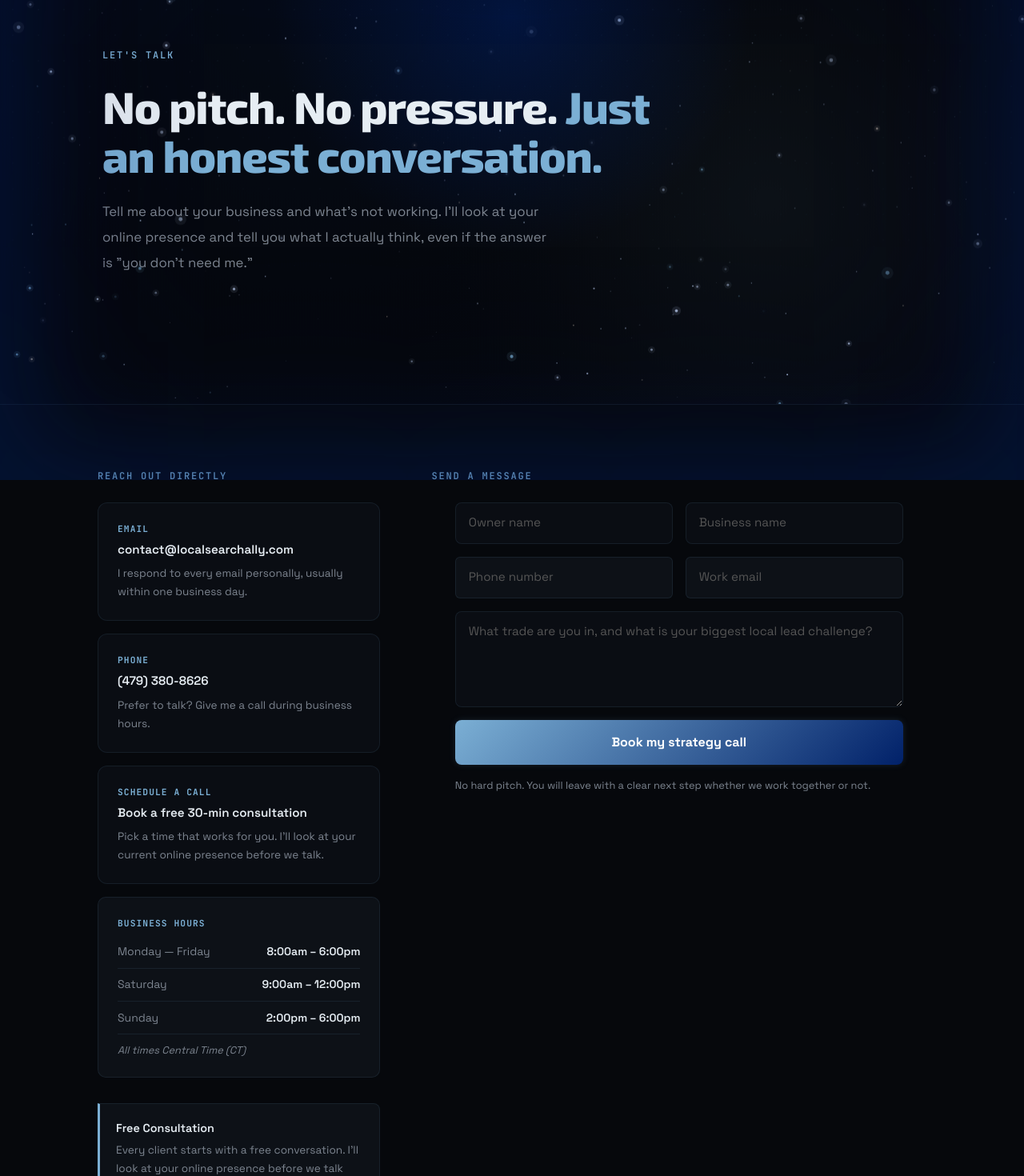
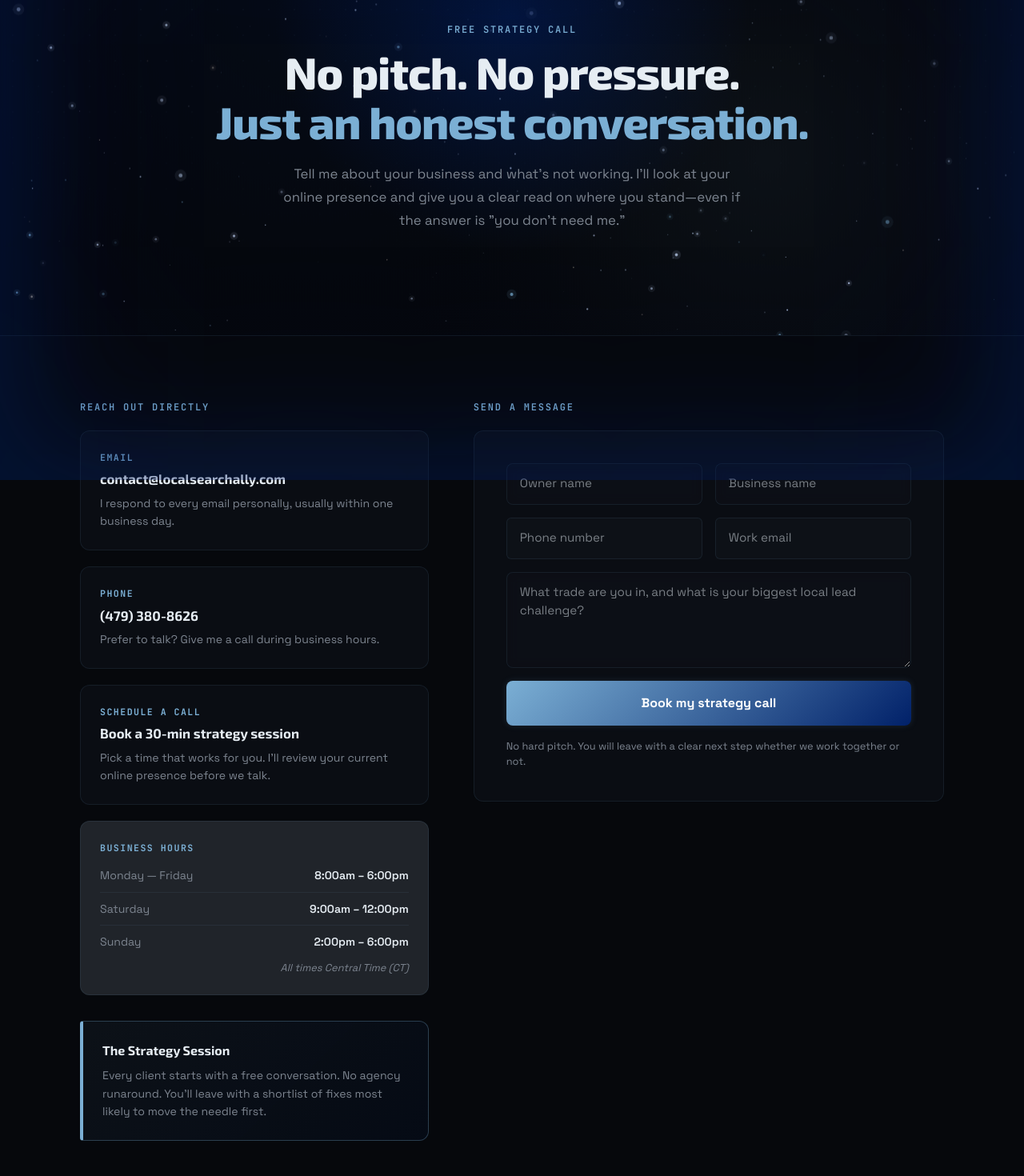
Before and after one commit to chadsmith-webdev/local-search-ally, a Next.js app: page /contact in a window 1280 px wide. Shown: the part 200-1670 px from the top of the page at 80% size. Built offline with nearby package versions, Linux system fonts and the light colour scheme.

Commit message:
Audited and fixed copy, UI/UX, and frontend design issues on Contact page

```diff
--- a/src/app/contact/ContactClient.js
+++ b/src/app/contact/ContactClient.js
@@ -24,7 +24,7 @@ function useReveal() {
 function Reveal({ children, style = {}, delay = 0 }) {
   const ref = useReveal();
   return (
-    <div ref={ref} className="reveal" style={{ transitionDelay: `${delay}ms`, ...style }}>
+    <div ref={ref} className="contact-reveal" style={{ transitionDelay: `${delay}ms`, ...style }}>
       {children}
     </div>
   );
@@ -45,9 +45,9 @@ const contactMethods = [
   },
   {
     label: "Schedule a Call",
-    value: "Book a free 30-min consultation",
+    value: "Book a 30-min strategy session",
     href: "https://calendly.com/smithchadlamont/30min",
-    desc: "Pick a time that works for you. I'll look at your current online presence before we talk.",
+    desc: "Pick a time that works for you. I'll review your current online presence before we talk.",
     external: true,
   },
 ];
@@ -56,53 +56,156 @@ export default function ContactClient() {
   return (
     <>
       <style>{`
-        .reveal {
+        .contact-reveal {
           opacity: 0;
-          transform: translateY(30px);
-          filter: blur(4px);
-          transition: opacity 0.7s ease, transform 0.7s ease, filter 0.7s ease;
+          transform: translateY(26px);
+          transition:
+            opacity 650ms cubic-bezier(0.22, 1, 0.36, 1),
+            transform 650ms cubic-bezier(0.22, 1, 0.36, 1);
         }
-        .reveal.revealed { opacity: 1; transform: translateY(0); filter: blur(0); }
-        .contact-card {
-          background: rgba(13,17,23,0.7);
-          backdrop-filter: blur(12px);
-          -webkit-backdrop-filter: blur(12px);
-          border: 1px solid rgba(123,175,212,0.1);
+        .contact-reveal.revealed { opacity: 1; transform: translateY(0); }
+        .contact-methods { display: grid; gap: 1.25rem; }
+        .card-link {
+          display: block;
+          text-decoration: none;
+          padding: 1.5rem;
+        }
+        .contact-method-label {
+          color: var(--carolina);
+          font-size: 0.72rem;
+          text-transform: uppercase;
+          letter-spacing: 0.13em;
+          font-weight: 700;
+          margin-bottom: 0.4rem;
+          font-family: var(--font-mono);
+        }
+        .contact-method-val {
+          color: var(--text);
+          font-family: var(--font-display);
+          font-weight: 700;
+          margin-bottom: 0.4rem;
+          font-size: 1.05rem;
+        }
+        .contact-method-desc {
+          color: var(--muted);
+          margin: 0;
+          font-size: 0.88rem;
+          line-height: 1.6;
+        }
+        /* Business Hours box */
+        .hours-box {
+          background: color-mix(in oklab, var(--surface) 90%, white 10%);
+          border: 1px solid var(--border);
           border-radius: 12px;
           padding: 1.5rem;
-          text-decoration: none;
-          display: block;
-          transition: border-color 0.25s, transform 0.25s, box-shadow 0.25s;
+          margin-top: 1.25rem;
         }
-        .contact-card:hover {
-          border-color: rgba(123,175,212,0.3);
-          transform: translateY(-3px);
-          box-shadow: 0 0 20px rgba(123,175,212,0.1);
+        .hours-row {
+          display: flex;
+          justify-content: space-between;
+          align-items: center;
+          padding-bottom: 0.6rem;
+          margin-bottom: 0.6rem;
+          border-bottom: 1px solid rgba(123, 175, 212, 0.08);
         }
-        input::placeholder, textarea::placeholder {
-          color: #555;
+        .hours-row:last-of-type { border-bottom: 0; padding-bottom: 0; margin-bottom: 0; }
+        .hours-day { color: var(--muted); font-size: 0.88rem; }
+        .hours-time { color: var(--text); font-size: 0.88rem; font-weight: 600; }
+        .hours-note { color: var(--muted); font-size: 0.8rem; margin-top: 0.75rem; font-style: italic; text-align: right; }
+        /* Strategy context box */
+        .strategy-context {
+          margin-top: 2rem;
+          background: linear-gradient(135deg, rgba(123,175,212,0.06), rgba(1,33,105,0.1));
+          border: 1px solid var(--border-hover);
+          border-left: 4px solid var(--carolina);
+          border-radius: 4px 12px 12px 4px;
+          padding: 1.5rem;
         }
-          @media (max-width: 768px) {
-  .hero-section { padding: 5rem 1.5rem 4rem !important; }
-  .contact-grid { grid-template-columns: 1fr !important; }
-  .form-row { grid-template-columns: 1fr !important; }
+        .strategy-context-title {
+          color: var(--text);
+          font-family: var(--font-display);
+          font-weight: 700;
+          margin: 0 0 0.5rem;
+          font-size: 1rem;
+        }
+        .strategy-context-desc {
+          color: var(--muted);
+          margin: 0;
+          font-size: 0.88rem;
+          line-height: 1.6;
+        }
+
+        .contact-hero {
+          padding: 10rem 1.5rem 8rem;
+          border-bottom: 1px solid var(--border);
+          position: relative;
+          overflow: hidden;
+          text-align: center;
+        }
+        .contact-hero-inner {
+          max-width: 760px;
+          margin: 0 auto;
+          position: relative;
+          z-index: 1;
+        }
+        .contact-hero-title {
+          font-family: var(--font-display);
+          font-size: clamp(1.75rem, 5.5vw, 3.5rem);
+          font-weight: 800;
+          line-height: 1.1;
+          margin: 0 auto 1.25rem;
+          letter-spacing: -0.02em;
+        }
+        .contact-hero-copy {
+          color: var(--muted);
+          font-size: 1.05rem;
+          line-height: 1.75;
+          max-width: 580px;
+          margin: 0 auto;
+        }
+        .contact-grid-wrap {
+          padding: 5rem 1.5rem;
+        }
+        .contact-grid {
+          max-width: 1080px;
+          margin: 0 auto;
+          display: grid;
+          grid-template-columns: 1fr 1.35fr;
+          gap: 3.5rem;
+          align-items: start;
+        }
+
+        @media (max-width: 860px) {
+          .contact-grid {
+            grid-template-columns: 1fr;
+            gap: 4rem;
+            max-width: 600px;
+          }
+        }
+        @media (max-width: 640px) {
+          .contact-hero {
+            padding: 7rem 1.1rem 4rem;
+          }
+          .contact-hero-title {
+            font-size: clamp(2rem, 8vw, 2.75rem);
+          }
+          .contact-hero-copy {
+            font-size: 0.95rem;
+          }
+          .contact-grid-wrap {
+            padding: 3rem 1.1rem;
+          }
+          .contact-grid { gap: 3rem; }
         }
       `}</style>
 
       {/* Hero */}
-      <section className="hero-section" style={{
-        padding: "12rem 8rem 10rem",
-        borderBottom: "1px solid var(--border)",
-        position: "relative",
-        overflow: "hidden",
-      }}>
+      <section className="contact-hero">
         <Starfield />
         <div style={{
           position: "absolute",
           inset: 0,
-            backgroundImage: `
-            radial-gradient(circle, rgba(123,175,212,0.06) 1px, transparent 1px)
-          `,
+          backgroundImage: "radial-gradient(circle, rgba(123,175,212,0.06) 1px, transparent 1px)",
           backgroundSize: "32px 32px",
           maskImage: "linear-gradient(to bottom, rgba(0,0,0,0.8) 0%, transparent 100%)",
           WebkitMaskImage: "linear-gradient(to bottom, rgba(0,0,0,0.8) 0%, transparent 100%)",
@@ -119,127 +222,96 @@ export default function ContactClient() {
           background: "radial-gradient(circle, rgba(1,33,105,0.5) 0%, transparent 70%)",
           pointerEvents: "none",
         }} />
-        <div style={{ maxWidth: "700px", position: "relative" }}>
-          <p className="eyebrow">
-            Let's Talk
+        <Reveal style={{ position: "relative" }}>
+          <p className="eyebrow" style={{ marginBottom: "0.85rem", justifyContent: "center" }}>
+            Free Strategy Call
           </p>
-          <h1 style={{ fontSize: "clamp(2rem, 5vw, 3.5rem)", fontWeight: "800", lineHeight: 1.1, marginBottom: "1.5rem" }}>
-            No pitch. No pressure. <span style={{ color: "var(--carolina)" }}>Just an honest conversation.</span>
+          <h1 className="contact-hero-title">
+            No pitch. No pressure. <span style={{ color: "var(--carolina)", display: "inline-block" }}>Just an honest conversation.</span>
           </h1>
-          <p style={{ color: "var(--muted)", fontSize: "1.05rem", lineHeight: 1.9, maxWidth: "560px" }}>
-            Tell me about your business and what's not working. I'll look at your online presence and tell you what I actually think, even if the answer is "you don't need me."
+          <p className="contact-hero-copy">
+            Tell me about your business and what's not working. I'll look at your online presence and give you a clear read on where you stand—even if the answer is "you don't need me."
           </p>
-        </div>
+        </Reveal>
       </section>
 
       {/* Contact Methods + Form */}
-      <section style={{ padding: "5rem 2rem", maxWidth: "1100px", margin: "0 auto" }}>
-        <div className="contact-grid" style={{ display: "grid", gridTemplateColumns: "1fr 1.75fr", gap: "4rem", alignItems: "start" }}>
+      <section className="contact-grid-wrap">
+        <div className="contact-grid">
 
-          {/* Left — contact methods */}
+          {/* Left — Contact Methods */}
           <div>
             <Reveal>
-              <p className="eyebrow">
+              <p className="eyebrow" style={{ marginBottom: "1.25rem" }}>
                 Reach Out Directly
               </p>
             </Reveal>
-            <div style={{ display: "grid", gap: "1rem" }}>
+            <div className="contact-methods">
               {contactMethods.map((method, i) => (
-    <Reveal key={method.label} delay={i * 100}>
-      <div>
+                <Reveal key={method.label} delay={i * 80}>
                   <a
                     href={method.href}
-        className="contact-card"
+                    className="glass-card card-link"
                     {...(method.external && { target: "_blank", rel: "noopener noreferrer" })}
                   >
-        <p style={{ color: "var(--carolina)", fontSize: "0.7rem", textTransform: "uppercase", letterSpacing: "0.1em", fontWeight: "bold", marginBottom: "0.4rem", fontFamily: "var(--font-mono)" }}>
-          {method.label}
-        </p>
-        <p style={{ color: "var(--text)", fontWeight: "600", marginBottom: "0.4rem", fontSize: "0.95rem" }}>
-          {method.value}
-        </p>
-        <p style={{ color: "var(--muted)", margin: 0, fontSize: "0.85rem", lineHeight: 1.7 }}>
-          {method.desc}
-        </p>
+                    <p className="contact-method-label">{method.label}</p>
+                    <p className="contact-method-val">{method.value}</p>
+                    <p className="contact-method-desc">{method.desc}</p>
                   </a>
-      </div>
                 </Reveal>
               ))}
             </div>
 
             {/* Business Hours */}
             <Reveal delay={250}>
-      <div style={{
-      backgroundColor: "var(--surface)",
-      border: "1px solid var(--border)",
-      borderRadius: "10px",
-      padding: "1.5rem",
-      marginTop: "1rem",
-      marginBottom: "1rem",
-    }}>
-        <p style={{ color: "var(--carolina)", fontSize: "0.7rem", textTransform: "uppercase", letterSpacing: "0.1em", fontWeight: "bold", marginBottom: "1rem", fontFamily: "var(--font-mono)" }}>
-      Business Hours
-        </p>
+              <div className="hours-box">
+                <p className="contact-method-label" style={{ marginBottom: "1rem" }}>Business Hours</p>
                 {[
                   { days: "Monday — Friday", hours: "8:00am – 6:00pm" },
                   { days: "Saturday", hours: "9:00am – 12:00pm" },
                   { days: "Sunday", hours: "2:00pm – 6:00pm" },
                 ].map((item) => (
-      <div key={item.days} style={{
-        display: "flex",
-        justifyContent: "space-between",
-        alignItems: "center",
-        paddingBottom: "0.6rem",
-        marginBottom: "0.6rem",
-        borderBottom: "1px solid var(--border)",
-      }}>
-        <span style={{ color: "var(--muted)", fontSize: "0.875rem" }}>{item.days}</span>
-        <span style={{ color: "var(--text)", fontSize: "0.875rem", fontWeight: "600" }}>{item.hours}</span>
+                  <div className="hours-row" key={item.days}>
+                    <span className="hours-day">{item.days}</span>
+                    <span className="hours-time">{item.hours}</span>
                   </div>
                 ))}
-    <p style={{ color: "var(--muted)", fontSize: "0.8rem", marginTop: "0.5rem", fontStyle: "italic" }}>
-      All times Central Time (CT)
-    </p>
+                <p className="hours-note">All times Central Time (CT)</p>
               </div>
             </Reveal>
 
+            {/* Strategy Call Framing */}
             <Reveal delay={300}>
-              <div style={{
-                marginTop: "2rem",
-                backgroundColor: "var(--surface)",
-                border: "1px solid var(--border)",
-                borderLeft: "3px solid var(--carolina)",
-                borderRadius: "0 8px 8px 0",
-                padding: "1.25rem",
-              }}>
-                <p style={{ color: "var(--text)", fontWeight: "600", margin: "0 0 0.25rem", fontSize: "0.9rem" }}>
-                  Free Consultation
-                </p>
-                <p style={{ color: "var(--muted)", margin: 0, fontSize: "0.85rem", lineHeight: 1.7 }}>
-                  Every client starts with a free conversation. I'll look at your online presence before we talk and tell you exactly what I see (no filter).
+              <div className="strategy-context">
+                <p className="strategy-context-title">The Strategy Session</p>
+                <p className="strategy-context-desc">
+                  Every client starts with a free conversation. No agency runaround. You'll leave with a shortlist of fixes most likely to move the needle first.
                 </p>
               </div>
             </Reveal>
           </div>
 
-          {/* Right — form */}
-          <Reveal delay={150}>
-            <p className="eyebrow">
+          {/* Right — Form */}
+          <Reveal delay={120}>
+            <p className="eyebrow" style={{ marginBottom: "1.25rem" }}>
               Send a Message
             </p>
+            <div className="glass-card" style={{ padding: "2.5rem" }}>
               <CTAForm action="https://formspree.io/f/mkoqvkzr" />
+            </div>
           </Reveal>
+
         </div>
       </section>
 
       {/* Map */}
       <section style={{ borderTop: "1px solid var(--border)" }}>
-  <div style={{ maxWidth: "1100px", margin: "0 auto", padding: "4rem 2rem 0" }}>
+        <div style={{ maxWidth: "1100px", margin: "0 auto", padding: "4.5rem 2rem 0" }}>
           <Reveal>
-      <p className="eyebrow" style={{ marginBottom: "0.75rem" }}>
+            <p className="eyebrow" style={{ marginBottom: "0.85rem" }}>
               Where We're Based
             </p>
-      <h2 style={{ fontSize: "clamp(1.25rem, 2vw, 1.75rem)", fontWeight: "800", marginBottom: "0.75rem" }}>
+            <h2 style={{ fontSize: "clamp(1.5rem, 3vw, 2rem)", fontWeight: "800", marginBottom: "0.75rem", fontFamily: "var(--font-display)" }}>
               Siloam Springs, Arkansas
             </h2>
             <p style={{ color: "var(--muted)", fontSize: "0.95rem", lineHeight: 1.8, marginBottom: "2rem", maxWidth: "560px" }}>
--- a/src/app/contact/page.js
+++ b/src/app/contact/page.js
@@ -1,9 +1,9 @@
 import ContactClient from "./ContactClient";
 
 export const metadata = {
-  title: "Contact Chad Smith — Free SEO Consultation | Local Search Ally",
+  title: "Contact Chad Smith — Free Strategy Session | Local Search Ally",
   description:
-    "Get in touch with Local Search Ally. Free consultation for NWA contractors — email, call, or book a 30-minute strategy session. Based in Siloam Springs, AR.",
+    "Get in touch with Local Search Ally. Free strategy session for NWA contractors — email, call, or book a 30-minute block. Based in Siloam Springs, AR.",
 };
 
 export default function ContactPage() {
```
Lines whose indentation alone changed are shown as unchanged.
